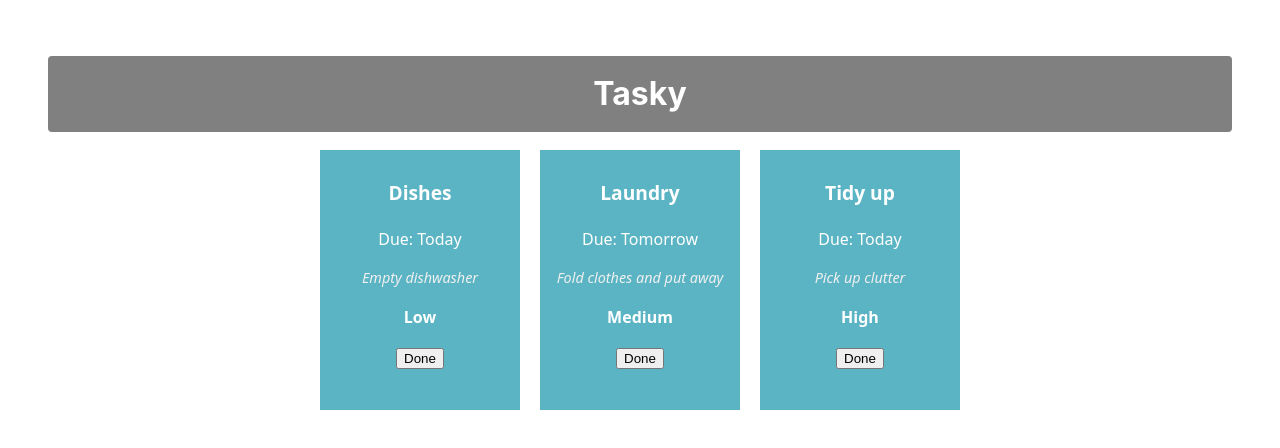
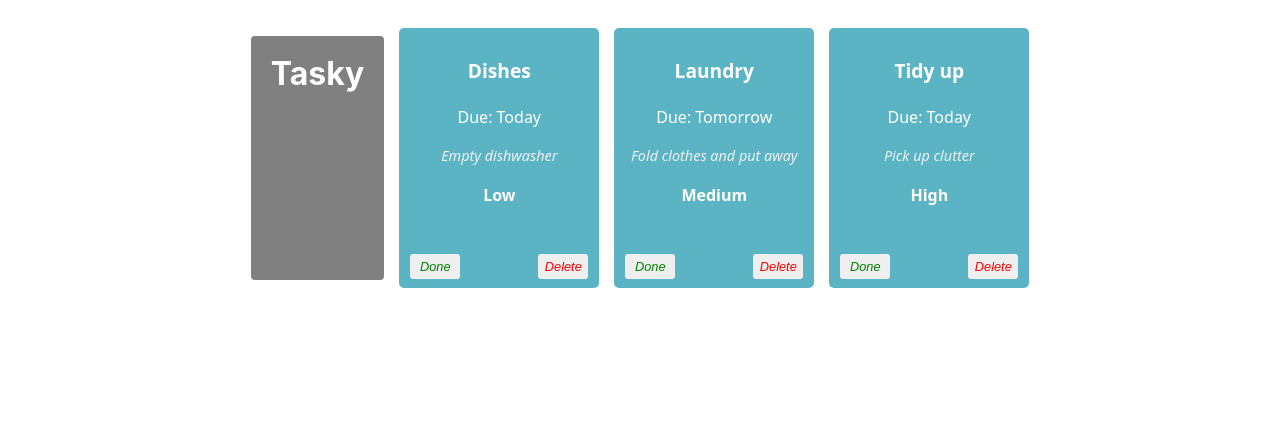
Before and after one commit to dianaarutcheva/react-basics-labs, a React (Vite) app in the folder tasky/: page / in a window 1280 px wide. Shown: the top 448 px of the page. Built offline with nearby package versions, Linux system fonts and the light colour scheme.

Commit message:
Mark task as done

```diff
--- a/tasky/src/App.css
+++ b/tasky/src/App.css
@@ -14,26 +14,25 @@
   border-radius: 4px;
 }
 
-div {
+.container {
+  display: flex;
+  flex-wrap: wrap;
+  justify-content: center;
+  gap: 15px;
   padding: 20px;
 }
 
-.container {
-  text-align: center;
-}
-
 .card {
-  display: inline-block;
-  vertical-align: top;
   font-family: system-ui;
   background: #5bb4c4;
   color: white;
   text-align: center;
   width: 180px;
   height: 240px;
-  margin: 10px;
+  margin: 0;
   padding: 10px;
   position: relative;
+  border-radius: 5px;
 }
 
 .title {
@@ -46,3 +45,30 @@
   color: #f0f0f0;
   font-size: 0.9em;
 }
+
+button {
+  border: none;
+  border-radius: 3px;
+  font-style: italic;
+  font-size: 0.8em;
+  margin: 4px 6px;
+  width: 50px;
+  height: 25px;
+  cursor: pointer;
+}
+
+/* Done button specific styles */
+.doneButton {
+  position: absolute;
+  bottom: 5px;
+  left: 5px;
+  color: green;
+}
+
+/* Delete button specific styles */
+.deleteButton {
+  position: absolute;
+  bottom: 5px;
+  right: 5px;
+  color: red;
+}
--- a/tasky/src/App.jsx
+++ b/tasky/src/App.jsx
@@ -18,6 +18,13 @@
     setTaskState({ tasks });
   }
 
+  // Delete task
+  const deleteHandler = (taskIndex) => {
+    const tasks = [...taskState.tasks];
+    tasks.splice(taskIndex, 1);
+    setTaskState({ tasks });
+  }
+
   return (
     <div className="container">
       <h1>Tasky</h1>
@@ -31,6 +38,7 @@
           priority={task.priority}
           done={task.done}
           markDone={() => doneHandler(index)}
+          deleteTask={() => deleteHandler(index)}
         />
       ))}
     </div>
--- a/tasky/src/components/Task.jsx
+++ b/tasky/src/components/Task.jsx
@@ -14,6 +14,7 @@
       <p className="description">{props.description}</p>
       <p><strong>{props.priority}</strong></p>
       <button onClick={props.markDone} className="doneButton">Done</button>
+      <button onClick={props.deleteTask} className="deleteButton">Delete</button>
     </div>
   );
 }
```
